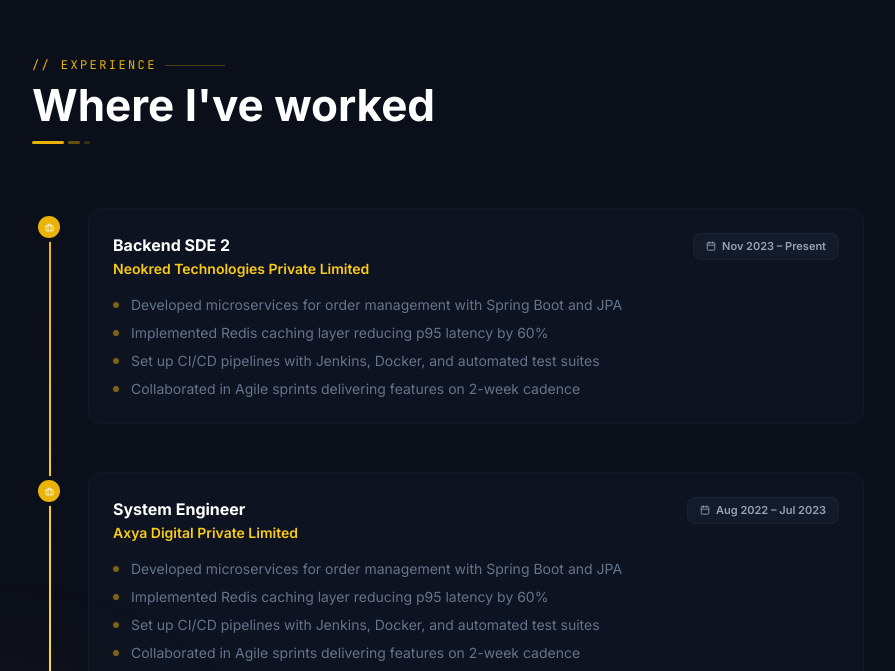
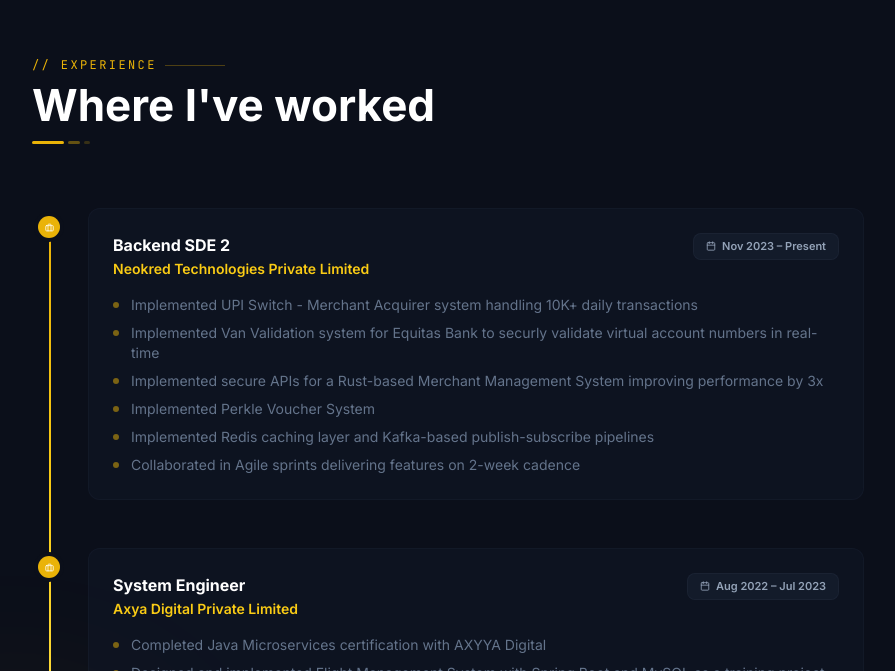
Before and after one commit to Honnur6268/Honnur-Portfolio, a React (Create React App) app: page /about in a window 1280 px wide. Shown: the part 2129-2800 px from the top of the page, without its empty margins (192-1087 px from the left). Built offline with nearby package versions, Linux system fonts and the light colour scheme.

Commit message:
fix footer flash on refresh, update portfolio data, add CLAUDE.md

```diff
--- a/src/App.js
+++ b/src/App.js
@@ -38,7 +38,7 @@
       </a>
 
       <Navbar />
-      <main id="main-content" className="relative z-[2]">
+      <main id="main-content" className="relative z-[2] min-h-screen">
         <Suspense fallback={null}>
           <Routes>
             <Route path="/" element={<HomePage />} />
@@ -58,7 +58,7 @@
   const [loading, setLoading] = useState(true);
 
   useEffect(() => {
-    const t = setTimeout(() => setLoading(false), 800);
+    const t = setTimeout(() => setLoading(false), 600);
     return () => clearTimeout(t);
   }, []);
 
--- a/src/data/portfolioData.js
+++ b/src/data/portfolioData.js
@@ -43,10 +43,10 @@
   {
     category: 'DevOps',
     items: [
-      { name: 'Docker', pct: 85 },
-      { name: 'Kubernetes', pct: 75 },
-      {name: 'Jenkins', pct: 70 },
-      { name: 'AWS', pct: 78 },
+      { name: 'Docker', pct: 65 },
+      { name: 'Kubernetes', pct: 65 },
+      {name: 'Jenkins', pct: 65 },
+      { name: 'AWS', pct: 50 },
     ],
   },
   {
@@ -61,10 +61,10 @@
 
 export const workProjects = [
   {
-    title: 'UPI Merchant Acquirer Switch',
-    impact: 'Handles 100K+ daily UPI transactions with real-time routing',
+    title: 'UPI Switch - Merchant Acquirer',
+    impact: 'Handles 10K+ daily UPI transactions with real-time routing',
     current: true,
-    tech: ['Java', 'Spring Boot', 'Kafka', 'Redis'],
+    tech: ['Java', 'Spring Boot', 'MongoDB', 'Kafka', 'Redis'],
     contributions: [
       'Built merchant routing logic for transaction switching',
       'Implemented validation and processing pipelines',
@@ -75,7 +75,7 @@
     title: 'Merchant Management System',
     impact: 'Achieved 3x faster response times with Rust backend',
     current: true,
-    tech: ['Rust', 'Cargo'],
+    tech: ['Rust', 'Cargo', 'MongoDB',],
     contributions: [
       'Developed secure APIs in Rust for merchant operations',
       'Implemented business logic for merchant lifecycle',
@@ -84,12 +84,12 @@
   },
   {
     title: 'Perkle Voucher System',
-    impact: 'Enabled 50K+ voucher redemptions per month',
+    impact: 'Enabled 5K+ voucher redemptions per month',
     tech: ['Java', 'Spring Boot', 'MongoDB', 'REST APIs'],
     contributions: [
-      'Built voucher generation and redemption APIs',
+      'Built voucher adding from vendors and buying APIs',
       'Designed scalable backend logic for high-volume processing',
-      'Integrated vendor-based mapping for multi-tenant support',
+      'Integrated vendor-based vochers in the system',
     ],
   },
   {
@@ -98,7 +98,7 @@
     tech: ['Java', 'Spring Boot', 'REST APIs'],
     contributions: [
       'Implemented validation logic for virtual account numbers',
-      'Built transaction verification pipelines',
+      'Implemented validate and notify APIs for real-time VAN verification',
       'Ensured secure API processing with error handling',
     ],
   },
@@ -107,11 +107,11 @@
 export const personalProjects = [
   {
     title: 'Online Reservation System',
-    impact: 'End-to-end booking platform with payment integration',
+    impact: 'End-to-end booking platform',
     tech: ['Java', 'JSP', 'Servlets', 'JSTL', 'MySQL'],
     contributions: [
       'Online ticket booking with seat selection',
-      'Payment gateway integration (Debit card & Net banking)',
+      'Implemented ticket display and downloading APIs',
       'User authentication and booking history',
     ],
   },
@@ -119,12 +119,12 @@
 
 export const academicProjects = [
   {
-    title: 'IoT Fall Detection System',
+    title: 'IoT Fall Detection System for Elderly People',
     impact: 'Real-time fall detection with instant emergency alerts',
     tech: ['Arduino', 'Accelerometer', 'Gyroscope', 'Firebase'],
     contributions: [
       'Real-time fall detection using sensor data',
-      'Emergency notification to predefined contacts',
+      'Emergency notification and call to predefined contacts',
       'Firebase integration for data storage and alerts',
     ],
   },
@@ -136,9 +136,11 @@
     company: 'Neokred Technologies Private Limited',
     period: 'Nov 2023 – Present',
     items: [
-      'Developed microservices for order management with Spring Boot and JPA',
-      'Implemented Redis caching layer reducing p95 latency by 60%',
-      'Set up CI/CD pipelines with Jenkins, Docker, and automated test suites',
+      'Implemented UPI Switch - Merchant Acquirer system handling 10K+ daily transactions',
+      'Implemented Van Validation system for Equitas Bank to securly validate virtual account numbers in real-time',
+      'Implemented secure APIs for a Rust-based Merchant Management System improving performance by 3x',
+      'Implemented Perkle Voucher System',
+      'Implemented Redis caching layer and Kafka-based publish-subscribe pipelines',
       'Collaborated in Agile sprints delivering features on 2-week cadence',
     ],
   },
@@ -147,10 +149,9 @@
     company: 'Axya Digital Private Limited',
     period: 'Aug 2022 – Jul 2023',
     items: [
-      'Developed microservices for order management with Spring Boot and JPA',
-      'Implemented Redis caching layer reducing p95 latency by 60%',
-      'Set up CI/CD pipelines with Jenkins, Docker, and automated test suites',
-      'Collaborated in Agile sprints delivering features on 2-week cadence',
+      'Completed Java Microservices certification with AXYYA Digital',
+      'Designed and implemented Flight Management System with Spring Boot and MySQL as a training project',
+      'Worked on internal Resource Requisition System with Java, Spring Boot and ReactJS',
     ],
   },
   {
@@ -158,11 +159,9 @@
     company: 'Virtusa Consulting Services Private Limited',
     period: 'May 2021 – Aug 2022',
     items: [
-      'Designed and built scalable backend APIs processing 100K+ daily transactions',
-      'Implemented Kafka-based asynchronous event pipelines with DLQ retry patterns',
-      'Architected microservice decomposition for a monolithic payment system',
-      'Built UPI payment switch handling real-time transaction routing',
-      'Led code reviews and mentored 3 junior engineers on Spring Boot best practices',
+      'Completed Training in Java, Hiberante, Spring Boot, Microservices, REST APIs',
+      'Designed and Implemented a Smart Bank System as a training project',
+      'Achieved Oracle Certified Associate - Java SE 8 Programmer certification',
     ],
   }
 ];
```
Also changed, not shown: 1 other file (tests, documents, lock files or other folders).
